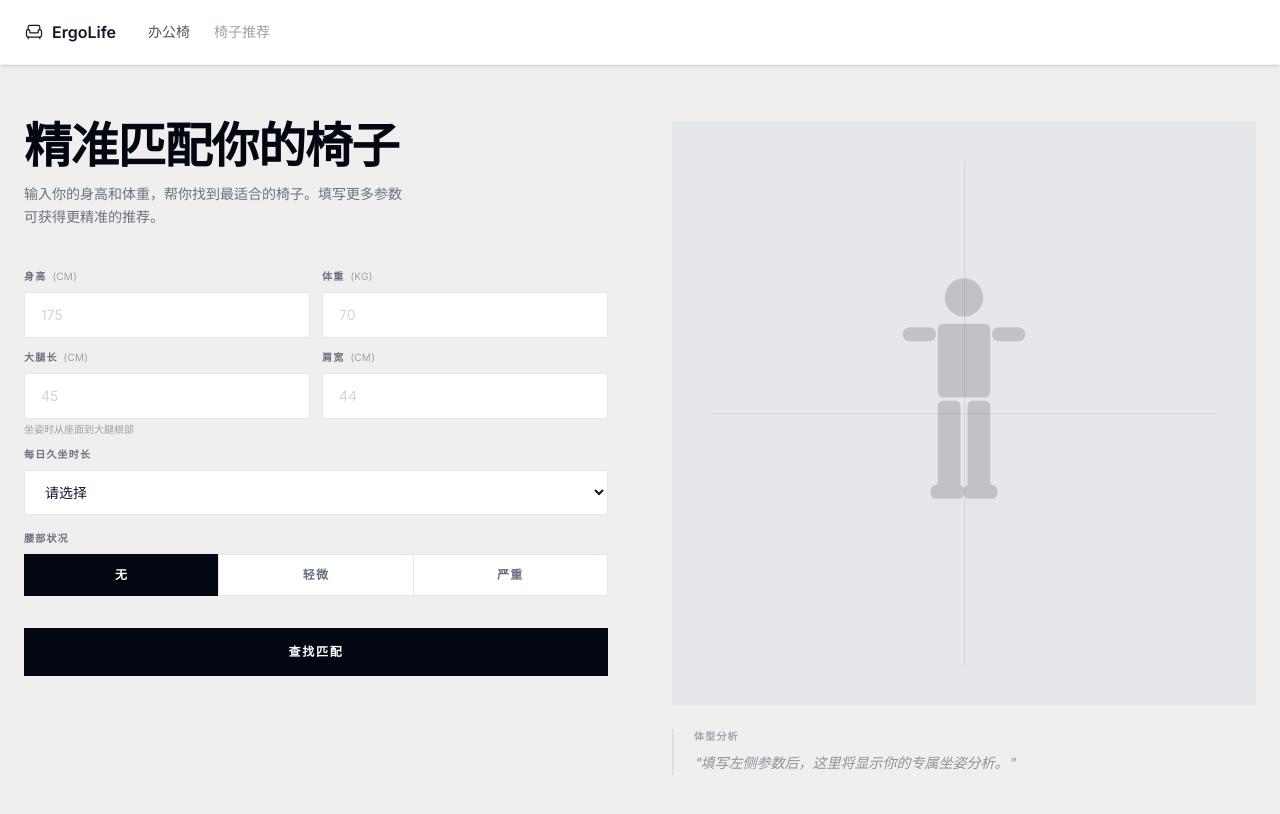
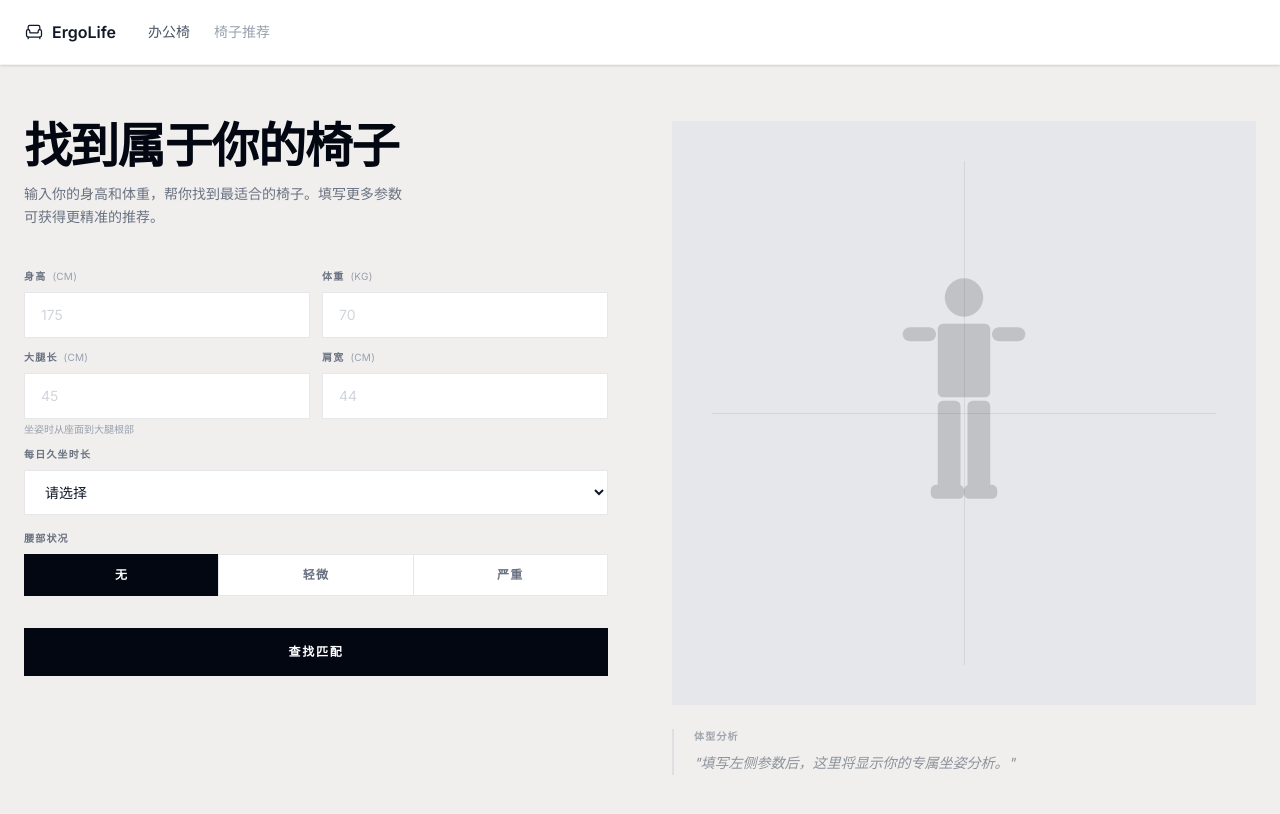
Before and after one commit to dorutowa-evs/ergolife, a Next.js app: page /recommend in a window 1280 px wide. Shown: the top 814 px of the page. Built offline with nearby package versions, Linux system fonts and the light colour scheme.

Commit message:
copy(recommend): update heading to 找到属于你的椅子
Co-Authored-By: Claude Sonnet 4.6 <noreply@anthropic.com>

```diff
--- a/src/app/recommend/RecommendClient.tsx
+++ b/src/app/recommend/RecommendClient.tsx
@@ -101,7 +101,7 @@ export function RecommendClient() {
           {/* Left: heading + form */}
           <div className="flex-1 min-w-0">
             <h1 className="text-5xl font-black leading-[1.05] text-gray-950 tracking-tight mb-3">
-              精准匹配你的椅子
+              找到属于你的椅子
             </h1>
             <p className="text-sm text-gray-500 mb-10 max-w-sm leading-relaxed">
               输入你的身高和体重，帮你找到最适合的椅子。填写更多参数可获得更精准的推荐。
```
